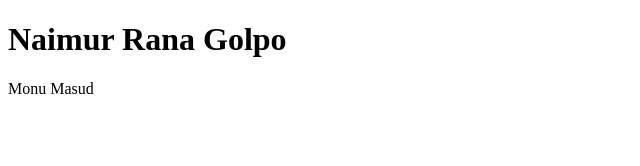
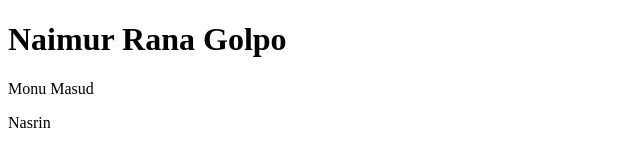
Before and after one commit to NRG-Golpo/second-website, a plain HTML site: page index.html in a window 1280 px wide. Shown: the full height of the page, 0-640 px from the left. Drawn offline with Linux system fonts and the light colour scheme.

Commit message:
Update index.html

```diff
--- a/index.html
+++ b/index.html
@@ -8,5 +8,5 @@
 <body>
     <h1>Naimur Rana Golpo</h1>
     <p>Monu Masud</p>
-</body>
+    <p>Nasrin</p>
 </html>
```
